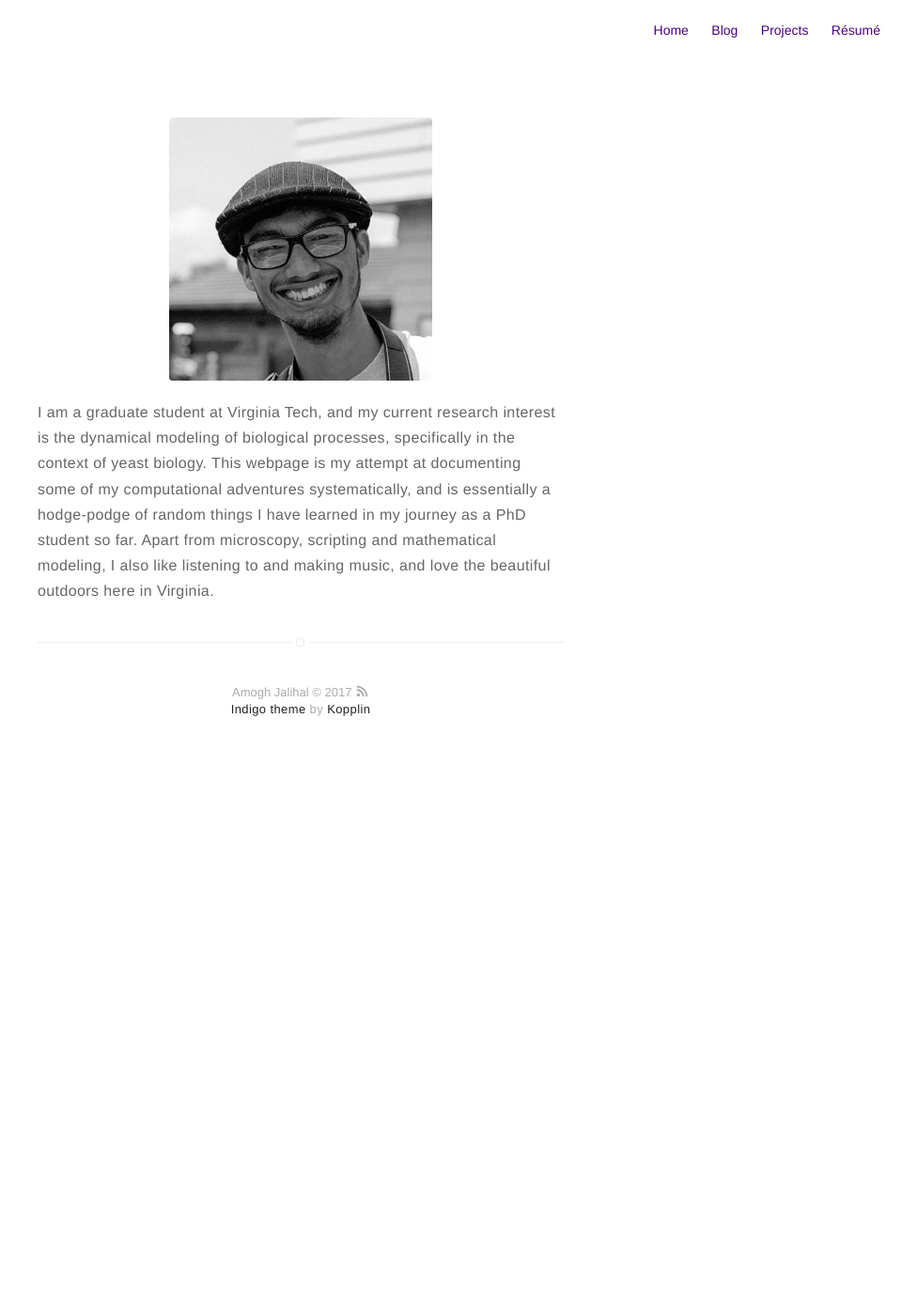
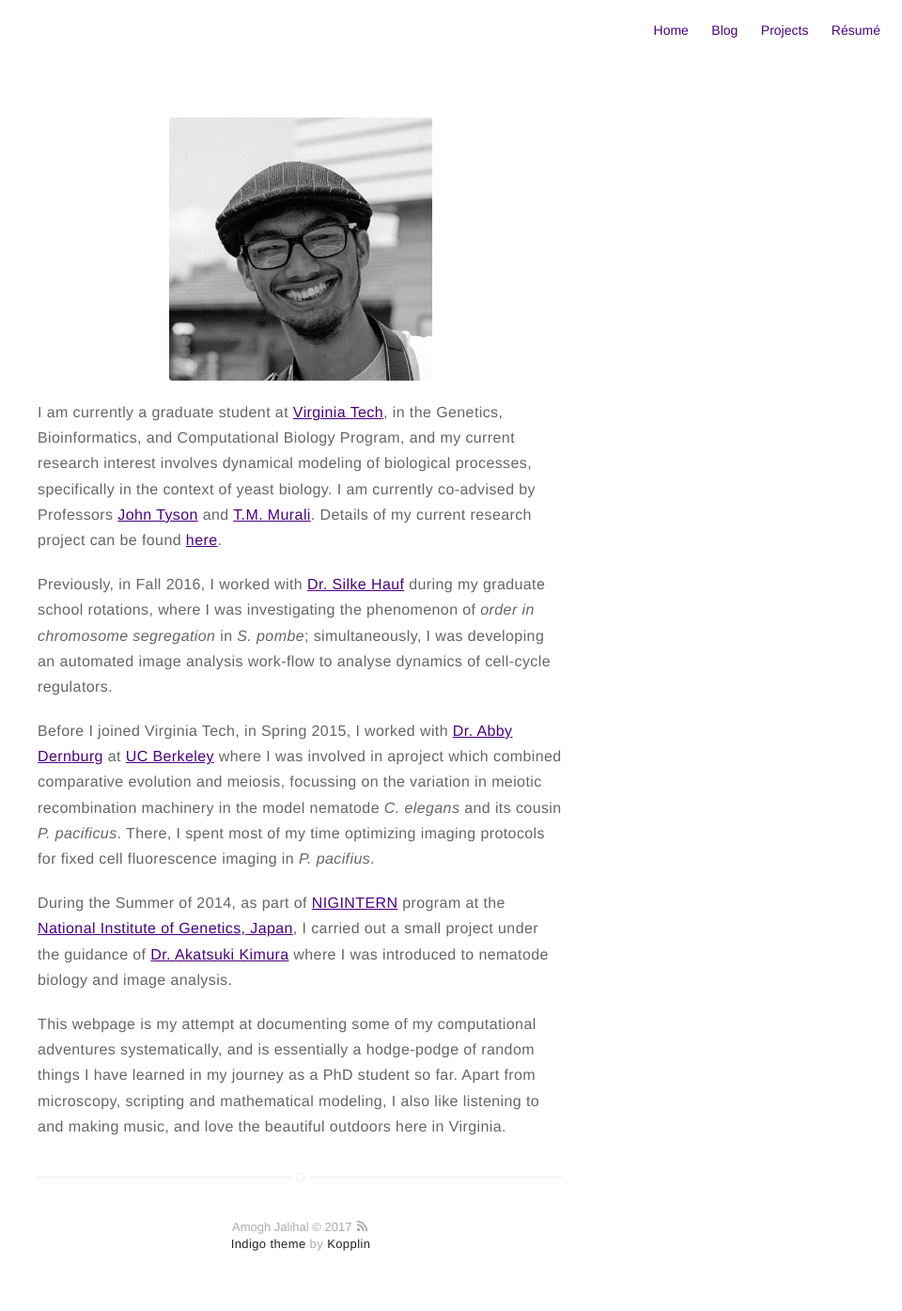
Before and after one commit to amoghpj/amoghpj.github.io, a Jekyll site: the page built from about.md, in a window 1280 px wide. Shown: the whole page at 94% size, without its empty margins (320-1280 px from the left). Built offline with Jekyll 4.4.1, drawn with Linux system fonts in a browser that asks for light colours; before the commit the page ends 900 px from its top, so only the background shows below that.

Commit message:
Added links to About PAge, fleshed out research summary.

```diff
--- a/about.md
+++ b/about.md
@@ -4,4 +4,13 @@ layout: page
 ---
 ![Profile Image]({{ site.url }}/{{ site.picture }})
 
-I am a graduate student at Virginia Tech, and my current research interest is the dynamical modeling of biological processes, specifically in the context of yeast biology. This webpage is my attempt at documenting some of my computational adventures systematically, and is essentially a hodge-podge of random things I have learned in my journey as a PhD student so far. Apart from microscopy, scripting and mathematical modeling, I also like listening to and making music, and love the beautiful outdoors here in Virginia.
+I am currently a graduate student at [Virginia Tech](http://www.vt.edu/), in the Genetics, Bioinformatics, and Computational Biology Program, and my current research interest involves dynamical modeling of biological processes, specifically in the context of yeast biology.
+I am currently co-advised by Professors [John Tyson](http://mpf.biol.vt.edu/lab_website/) and [T.M. Murali](http://bioinformatics.cs.vt.edu/~murali/). Details of my current research project can be found [here]({{site.url}}/nutrient-signaling).
+
+Previously, in Fall 2016, I worked with [Dr. Silke Hauf](http://www.hauflab.org/) during my graduate school rotations, where I was investigating the phenomenon of *order in chromosome segregation* in *S. pombe*; simultaneously, I was developing an automated image analysis work-flow to analyse dynamics of cell-cycle regulators.
+
+Before I joined Virginia Tech, in Spring 2015, I worked with [Dr. Abby Dernburg](https://mcb.berkeley.edu/labs/dernburg/) at [UC Berkeley](http://www.berkeley.edu/) where I was involved in aproject which combined comparative evolution and meiosis, focussing on the variation in meiotic recombination machinery in the model nematode *C. elegans* and its cousin *P. pacificus*. There, I spent most of my time optimizing imaging protocols for fixed cell fluorescence imaging in  *P. pacifius*.
+
+During the Summer of 2014, as part of [NIGINTERN](https://www.nig.ac.jp/jimu/soken/intern/2017/index.html) program at the [National Institute of Genetics, Japan](https://www.nig.ac.jp/nig/), I carried out a small project under the guidance of [Dr. Akatsuki Kimura](https://www.nig.ac.jp/nig/research/organization-top/organization/kimura) where I was introduced to nematode biology and image analysis.
+
+This webpage is my attempt at documenting some of my computational adventures systematically, and is essentially a hodge-podge of random things I have learned in my journey as a PhD student so far. Apart from microscopy, scripting and mathematical modeling, I also like listening to and making music, and love the beautiful outdoors here in Virginia.
```
Also changed, not shown: _posts/2017-01-01-nutrient-signaling.md (+22 -2 lines).
